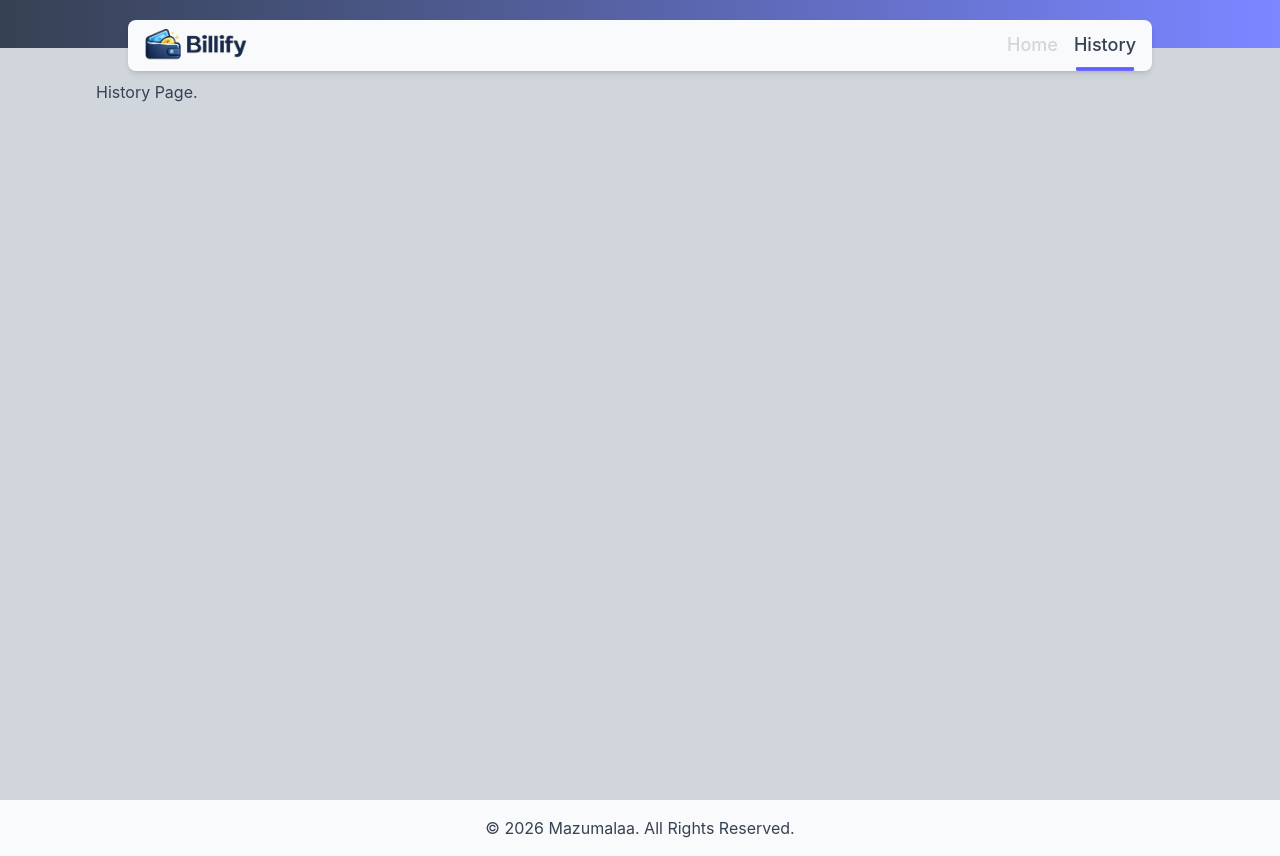
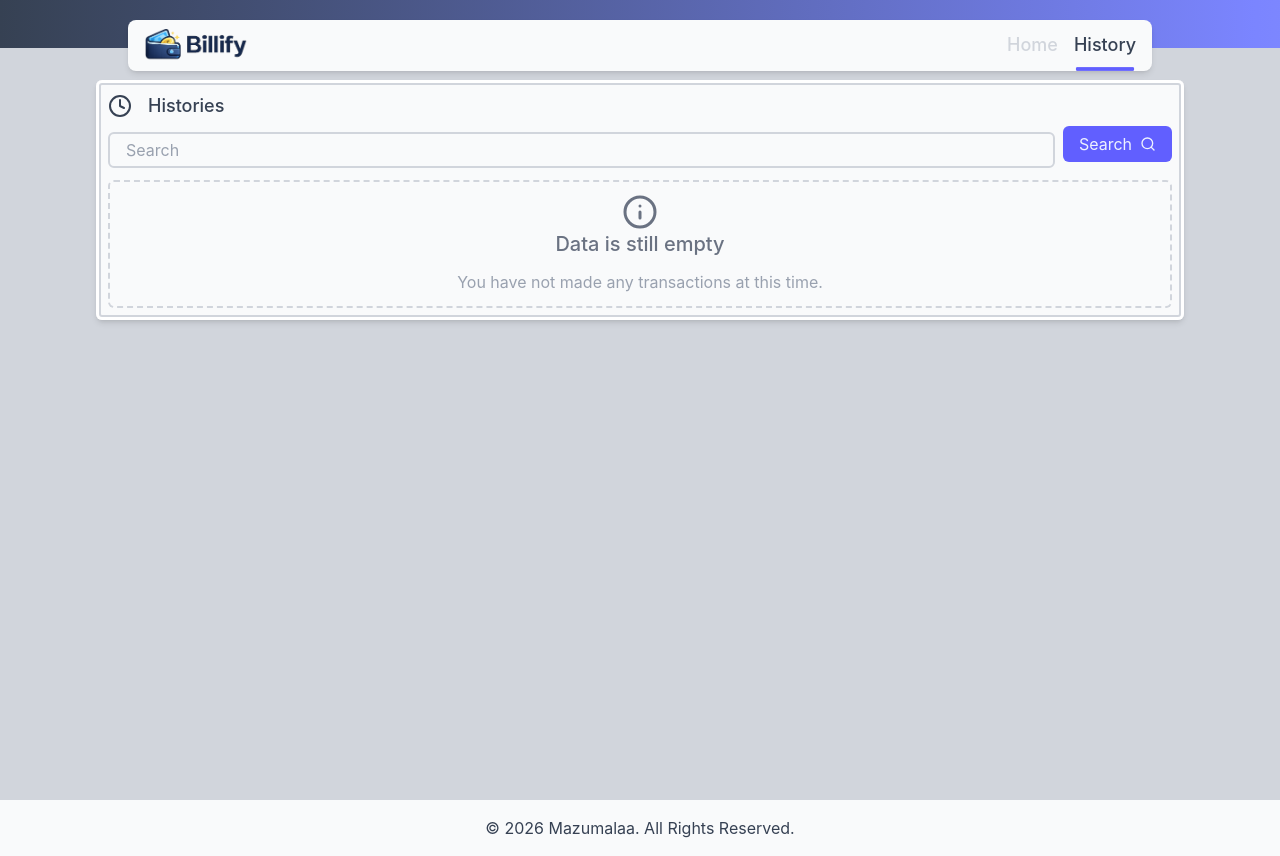
Before and after one commit to mazumalaa/Billify-Web-FE, a React (Vite) app: page /history in a window 1280 px wide. Built offline with nearby package versions, Linux system fonts and the light colour scheme.

Commit message:
create history page UI

```diff
--- a/src/components/customInput.jsx
+++ b/src/components/customInput.jsx
@@ -1,10 +1,10 @@
 // My-Setup
-const CustomInput = ({ label, value, Icon, ...props }) => {
+const CustomInput = ({ customStyle, label, value, Icon, ...props }) => {
   return (
-    <div className="w-full relative my-3 border-2 focus-within:border-indigo-500 rounded-md border-gray-300 px-2 py-1.5">
+    <div className={`${customStyle && customStyle} w-full relative my-3 border-2 focus-within:border-indigo-500 rounded-md border-gray-300 px-2 py-1.5`}>
       <div className={`w-full flex items-center gap-2`}>
         <input {...props} value={value} id={label} className={`outline-0 peer text-sm focus:outline-0 w-full`} />
-        <label className={`bg-gray-50 text-gray-400 w-max px-2 block duration-200 absolute ${value.length > 0 ? `-translate-y-full text-sm ` : ``} peer-focus:text-indigo-500 peer-focus:-translate-y-[100%] peer-focus:text-sm`} htmlFor={label}>{label}</label>
+        <label className={`bg-gray-50 text-gray-400 w-max px-2 block duration-200 absolute ${value && value.length > 0 ? `-translate-y-full text-sm ` : ``} peer-focus:text-indigo-500 peer-focus:-translate-y-[100%] peer-focus:text-sm`} htmlFor={label}>{label}</label>
         {Icon && <Icon className={`text-xl peer-focus:text-indigo-500 text-indigo-300`} />}
       </div>
     </div>
--- a/src/components/layout.jsx
+++ b/src/components/layout.jsx
@@ -16,7 +16,7 @@ const LayoutPage = () => {
         <>
             <Navbar data={navbarData} />
             <main className={`bg-gray-300 w-full min-h-screen py-20`}>
-                <div className={` max-w-[95%] lg:max-w-[85%] columns-1 md:columns-2 mx-auto `}>
+                <div className={` max-w-[95%] lg:max-w-[85%] mx-auto `}>
                     <Outlet />
                 </div>
             </main>
--- a/src/pages/historyPage.jsx
+++ b/src/pages/historyPage.jsx
@@ -1,8 +1,29 @@
+// Imports
+import { FiClock, FiInfo, FiSearch } from "react-icons/fi";
+import CustomButton from "../components/CustomButton";
+import CustomInput from "../components/customInput";
+import CustomSection from "../components/customSection";
+
+
 // My-Setup
 const HistoryPage = () => {
     return (
         <>
-            <h1>History  Page.</h1>
+            <CustomSection Icon={FiClock} title={`Histories`}>
+                <div className={`flex flex-col md:flex-row gap-2 items-center mb-3`}>
+                    <CustomInput customStyle={`mb-0! mt-3!`} label={`Search`} />
+                    <CustomButton customStyle={`w-full md:max-w-max`}>
+                        <span>Search</span>
+                        <FiSearch />
+                    </CustomButton>
+                </div>
+
+                <div className="text-center border-2 border-dashed rounded-md border-gray-300 text-gray-500 p-3">
+                    <FiInfo className="mx-auto text-4xl" />
+                    <h1 className={`font-medium text-lg md:text-xl mb-3`}>Data is still empty</h1>
+                    <p className="text-gray-400 text-sm md:text-base">You have not made any transactions at this time.</p>
+                </div>
+            </CustomSection>
         </>
     )
 }
--- a/src/pages/homePage.jsx
+++ b/src/pages/homePage.jsx
@@ -21,7 +21,7 @@ const HomePage = () => {
     }
 
     return (
-        <>
+        <div className={`columns-1 md:columns-2`}>
             <CustomSection title={`Add Friend.`} Icon={RiUserAddLine}>
                 <div className={`flex gap-2 items-center flex-col lg:flex-row`}>
                     <CustomInput onChange={(e) => handleChange("friendsName", e.target.value)} value={input.friendsName} label={`Friend's Name`} Icon={RiUserAddLine} />
@@ -109,7 +109,7 @@ const HomePage = () => {
                     </div>
                 </div>
             </CustomSection>
-        </>
+        </div>
     )
 }
 
```
